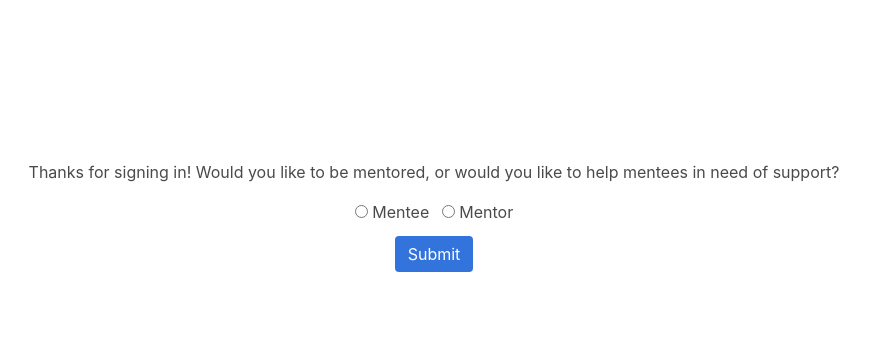
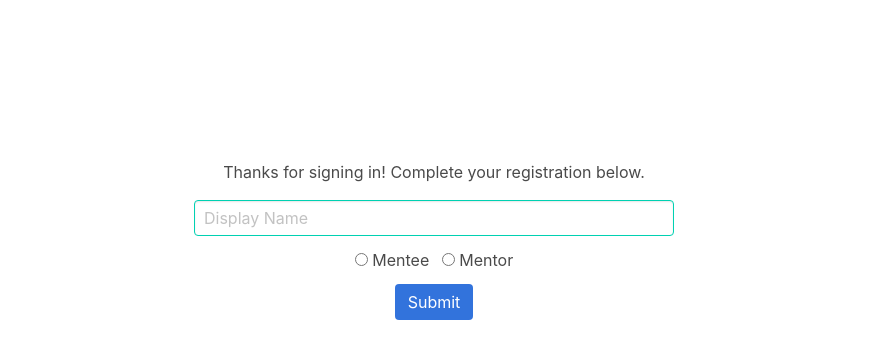
Before and after one commit to the-flying-circus/HackMIT2018, a Flask app: page /register in a window 1280 px wide. Shown: the part 86-445 px from the top of the page, without its empty margins (206-1076 px from the left). Run offline with Flask 2, Linux system fonts and the light colour scheme; the visitor is signed in with stand-in values (Sample User, id 1); some libraries are stand-ins or nearby versions.

Commit message:
Set nickname in registration

```diff
--- a/routes/main_routes.py
+++ b/routes/main_routes.py
@@ -52,6 +52,7 @@ def register():
     if current_user.is_anonymous:
         return redirect("/login")
     elif request.method == "POST":
+        current_user.nickname = request.form["displayname"]
         current_user.is_mentor = request.form["role"] == "mentor"
         db.session.commit()
         return redirect("/chat")
--- a/templates/register.html
+++ b/templates/register.html
@@ -2,16 +2,19 @@
 
 {% block content %}
 <div style="text-align:center;margin-top:20vh;">
-    <p>Thanks for signing in! Would you like to be mentored, or would you like to help mentees
-    in need of support?</p>
+    <div style="max-width:30em;margin-left:auto;margin-right:auto;">
+        <p>Thanks for signing in! Complete your registration below.</p>
         <form method="post">
             <div class="field">
+                <input class="input is-primary" type="text" name="displayname" placeholder="Display Name" required>
+            </div>
+            <div class="field">
                 <label class="radio">
-                <input type="radio" name="role" value="mentee">
+                    <input type="radio" name="role" value="mentee" required>
                     Mentee
                 </label>
                 <label class="radio">
-                <input type="radio" name="role" value="mentor">
+                    <input type="radio" name="role" value="mentor" required>
                     Mentor
                 </label>
             </div>
@@ -20,4 +23,5 @@
             </div>
         </form>
     </div>
+</div>
 {% endblock %}
```
Lines whose indentation alone changed are shown as unchanged.
